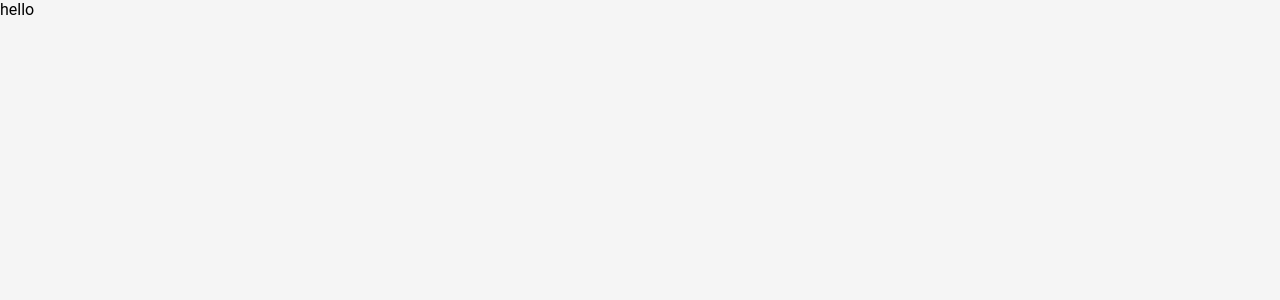
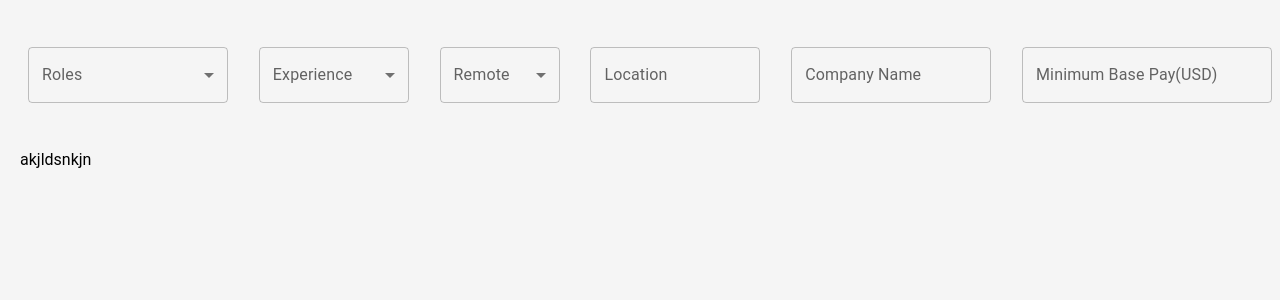
Before and after one commit to Adityasgit/WorkDay-Assignment, a React (Create React App) app: page / in a window 1280 px wide. Shown: the top 300 px of the page. Built offline with nearby package versions, Linux system fonts and the light colour scheme.

Commit message:
added filters ui

```diff
--- a/package.json
+++ b/package.json
@@ -3,6 +3,9 @@
   "version": "0.1.0",
   "private": true,
   "dependencies": {
+    "@emotion/react": "^11.11.4",
+    "@emotion/styled": "^11.11.5",
+    "@mui/material": "^5.15.16",
     "@reduxjs/toolkit": "^2.2.3",
     "@testing-library/jest-dom": "^5.17.0",
     "@testing-library/react": "^13.4.0",
@@ -13,6 +16,7 @@
     "react-router": "^6.23.0",
     "react-router-dom": "^6.23.0",
     "react-scripts": "5.0.1",
+    "redux-thunk": "^3.1.0",
     "web-vitals": "^2.1.4"
   },
   "scripts": {
--- /dev/null
+++ b/src/Utils/BluePrint.css
@@ -0,0 +1,17 @@
+#main {
+  display: grid;
+  grid-template-rows: 1fr 5fr;
+  background-color: #f5f5f5;
+  width: 100vw;
+  height: 100vh;
+  padding: 10px;
+}
+
+.header {
+  display: flex;
+  justify-content: space-between;
+  align-items: center;
+  background-color: #f5f5f5;
+  padding: 10px;
+  flex-wrap: wrap;
+}
--- /dev/null
+++ b/src/Utils/BluePrint.jsx
@@ -0,0 +1,12 @@
+import React from "react";
+import "./BluePrint.css";
+const BluePrint = ({ header, main, style }) => {
+  return (
+    <div id="main">
+      <div className="header">{header}</div>
+      <div className={`${style}`}>{main}</div>
+    </div>
+  );
+};
+
+export default BluePrint;
--- /dev/null
+++ b/src/Utils/Utils.js
@@ -0,0 +1,30 @@
+export const Utils = {
+    getRoles: () => {
+        return [
+            { name: "Frontend", value: "fronted" },
+            { name: "Backend", value: "backend" },
+            { name: "Fullstack", value: "fullstack" },
+            { name: "IOS", value: "ios" },
+            { name: "Android", value: "android" },
+            { name: "Other", value: "other" },
+        ];
+    }
+    ,
+    getExperiences: () => {
+        return [
+            { name: "0-1 year", value: 1 },
+            { name: "1-2 years", value: 2 },
+            { name: "2-3 years", value: 3 },
+            { name: "3-4 years", value: 4 },
+            { name: "4-5 years", value: 5 },
+            { name: "5+ years", value: 6 },
+        ];
+    }
+    , getLocations: () => {
+        return [
+            { name: "Remote", value: "remote" },
+            { name: "Hybird", value: "both" },
+            { name: "On-site", value: "onsite" },
+        ];
+    }
+}
--- /dev/null
+++ b/src/components/JobListings.css
@@ -0,0 +1,8 @@
+.listings {
+  display: flex;
+  background-color: #f5f5f5;
+  width: 100vw;
+  padding: 10px;
+  min-height: 100%;
+  overflow: scroll;
+}
--- a/src/components/JobListings.jsx
+++ b/src/components/JobListings.jsx
@@ -1,7 +1,175 @@
-import React from "react";
-
-const JobListings = () => {
-  return <div>hello</div>;
+import * as React from "react";
+import { useTheme } from "@mui/material/styles";
+import Box from "@mui/material/Box";
+import OutlinedInput from "@mui/material/OutlinedInput";
+import InputLabel from "@mui/material/InputLabel";
+import MenuItem from "@mui/material/MenuItem";
+import FormControl from "@mui/material/FormControl";
+import Select from "@mui/material/Select";
+import Chip from "@mui/material/Chip";
+import BluePrint from "../Utils/BluePrint";
+import { Checkbox, ListItemText, TextField } from "@mui/material";
+import { Utils } from "../Utils/Utils";
+import { useDispatch, useSelector } from "react-redux";
+import {
+  setCompanyNameAction,
+  setIsRemoteAction,
+  setLocationAction,
+  setRoleAction,
+  setMinExperienceAction,
+  setMinBasePayAction,
+} from "../features/filter/filterReducer";
+import "./JobListings.css";
+const ITEM_HEIGHT = 48;
+const ITEM_PADDING_TOP = 8;
+const MenuProps = {
+  PaperProps: {
+    style: {
+      maxHeight: ITEM_HEIGHT * 4.5 + ITEM_PADDING_TOP,
+      width: 250,
+    },
+  },
 };
 
+const roles = Utils.getRoles();
+const experiences = Utils.getExperiences();
+const locations = Utils.getLocations();
+
+function JobListings() {
+  const { experience, companyName, location, remote, minBasePay, role } =
+    useSelector((state) => state.filters);
+  const dispatch = useDispatch();
+
+  return (
+    <BluePrint
+      header={
+        <>
+          <div>
+            <FormControl sx={{ m: 1, width: 200 }}>
+              <InputLabel id="role-label">Roles</InputLabel>
+              <Select
+                labelId="role-label"
+                id="role-select"
+                multiple
+                value={role?.length >= 0 ? role : []}
+                onChange={(e) => {
+                  const newRole =
+                    typeof e.target.value === "string"
+                      ? e.target.value.split(",")
+                      : e.target.value;
+                  dispatch(setRoleAction(newRole));
+                }}
+                input={<OutlinedInput id="role" label="Roles" />}
+                renderValue={(selected) => (
+                  <Box sx={{ display: "flex", flexWrap: "wrap", gap: 0.5 }}>
+                    {selected.map((value) => (
+                      <Chip key={value} label={value} />
+                    ))}
+                  </Box>
+                )}
+                MenuProps={MenuProps}
+              >
+                {roles.map((roleOption) => (
+                  <MenuItem key={roleOption.value} value={roleOption.value}>
+                    <Checkbox checked={role?.includes(roleOption.value)} />
+                    <ListItemText primary={roleOption.name} />
+                  </MenuItem>
+                ))}
+              </Select>
+            </FormControl>
+          </div>
+          <div>
+            <FormControl sx={{ m: 1, width: 150 }}>
+              <InputLabel id="demo-Experience-select-label">
+                Experience
+              </InputLabel>
+              <Select
+                labelId="demo-Experience-select-label"
+                id="demo-Experience-select"
+                value={experience}
+                label="Experience"
+                onChange={(e) => {
+                  dispatch(setMinExperienceAction(e.target.value));
+                }}
+              >
+                {experiences.map((exp) => (
+                  <MenuItem key={exp.value} value={exp.value}>
+                    {exp.name}
+                  </MenuItem>
+                ))}
+              </Select>
+            </FormControl>
+          </div>
+          <div>
+            <FormControl sx={{ m: 1, width: 120 }}>
+              <InputLabel id="demo-Location-select-label">Remote</InputLabel>
+              <Select
+                labelId="demo-Location-select-label"
+                id="demo-Location-select"
+                value={remote}
+                label="Location"
+                onChange={(e) => {
+                  dispatch(setIsRemoteAction(e.target.value));
+                }}
+              >
+                {locations.map((a) => (
+                  <MenuItem key={a.value} value={a.value}>
+                    {a.name}
+                  </MenuItem>
+                ))}
+              </Select>
+            </FormControl>
+          </div>
+          <div>
+            <FormControl sx={{ m: 1, width: 170 }}>
+              <TextField
+                id="outlined-location"
+                label="Location"
+                variant="outlined"
+                value={location}
+                onChange={(e) => {
+                  dispatch(setLocationAction(e.target.value));
+                }}
+              />
+            </FormControl>
+          </div>
+
+          <div>
+            <FormControl sx={{ m: 1, width: 200 }}>
+              <TextField
+                id="outlined-name"
+                label="Company Name"
+                variant="outlined"
+                value={companyName}
+                onChange={(e) => {
+                  dispatch(setCompanyNameAction(e.target.value));
+                }}
+              />
+            </FormControl>
+          </div>
+          <div>
+            {" "}
+            <FormControl sx={{ m: 1, width: 250 }}>
+              <TextField
+                id="outlined-name"
+                label="Minimum Base Pay(USD)"
+                variant="outlined"
+                value={minBasePay}
+                onChange={(e) => {
+                  dispatch(setMinBasePayAction(e.target.value));
+                }}
+              />
+            </FormControl>
+          </div>
+        </>
+      }
+      main={
+        <>
+          <div className="listings">akjldsnkjn</div>
+        </>
+      }
+    />
+  );
+}
+
 export default JobListings;
--- a/src/features/filter/filterReducer.js
+++ b/src/features/filter/filterReducer.js
@@ -1,5 +1,3 @@
-// src/features/counter/counterSlice.js
-
 import { createSlice } from '@reduxjs/toolkit';
 
 export const filterSlice = createSlice({
@@ -8,37 +6,36 @@ export const filterSlice = createSlice({
         minExperience: null,
         companyName: '',
         location: '',
-        remote: false,
+        remote: "",
         techStack: [],
-        role: '',
+        role: [],
         minBasePay: null,
     },
     reducers: {
-
-        setMinExperience: (state, action) => {
+        setMinExperienceAction: (state, action) => {
             state.minExperience = action.payload;
         },
-        setCompanyName: (state, action) => {
+        setCompanyNameAction: (state, action) => {
             state.companyName = action.payload;
         },
-        setLocation: (state, action) => {
+        setLocationAction: (state, action) => {
             state.location = action.payload;
         },
-        setIsRemote: (state, action) => {
-            state.isRemote = action.payload;
+        setIsRemoteAction: (state, action) => {
+            state.remote = action.payload;
         },
-        setTechStack: (state, action) => {
+        setTechStackAction: (state, action) => {
             state.techStack = action.payload;
         },
-        setRole: (state, action) => {
+        setRoleAction: (state, action) => {
             state.role = action.payload;
         },
-        setMinBasePay: (state, action) => {
+        setMinBasePayAction: (state, action) => {
             state.minBasePay = action.payload;
         },
     },
 });
 
-export const { setCompanyName, setIsRemote, setLocation, setMinBasePay, setMinExperience, setRole, setTechStack } = filterSlice.actions;
+export const { setMinExperienceAction, setCompanyNameAction, setLocationAction, setIsRemoteAction, setTechStackAction, setRoleAction, setMinBasePayAction } = filterSlice.actions;
 
 export default filterSlice.reducer;
--- a/src/index.css
+++ b/src/index.css
@@ -1,13 +1,19 @@
 body {
   margin: 0;
-  font-family: -apple-system, BlinkMacSystemFont, 'Segoe UI', 'Roboto', 'Oxygen',
-    'Ubuntu', 'Cantarell', 'Fira Sans', 'Droid Sans', 'Helvetica Neue',
+  font-family: -apple-system, BlinkMacSystemFont, "Segoe UI", "Roboto", "Oxygen",
+    "Ubuntu", "Cantarell", "Fira Sans", "Droid Sans", "Helvetica Neue",
     sans-serif;
   -webkit-font-smoothing: antialiased;
   -moz-osx-font-smoothing: grayscale;
 }
 
 code {
-  font-family: source-code-pro, Menlo, Monaco, Consolas, 'Courier New',
+  font-family: source-code-pro, Menlo, Monaco, Consolas, "Courier New",
     monospace;
 }
+*::-webkit-scrollbar {
+  display: none;
+}
+* {
+  scrollbar-width: none;
+}
--- a/src/store.js
+++ b/src/store.js
@@ -3,6 +3,12 @@ import filterReducer from './features/filter/filterReducer';
 
 export const store = configureStore({
     reducer: {
-        filter: filterReducer,
+        filters: filterReducer,
     },
+    middleware: (getDefaultMiddleware) =>
+        getDefaultMiddleware({
+            serializableCheck: false,
+        }
+        ),
+
 });
```
Also changed, not shown: 1 other file (tests, documents, lock files or other folders).
